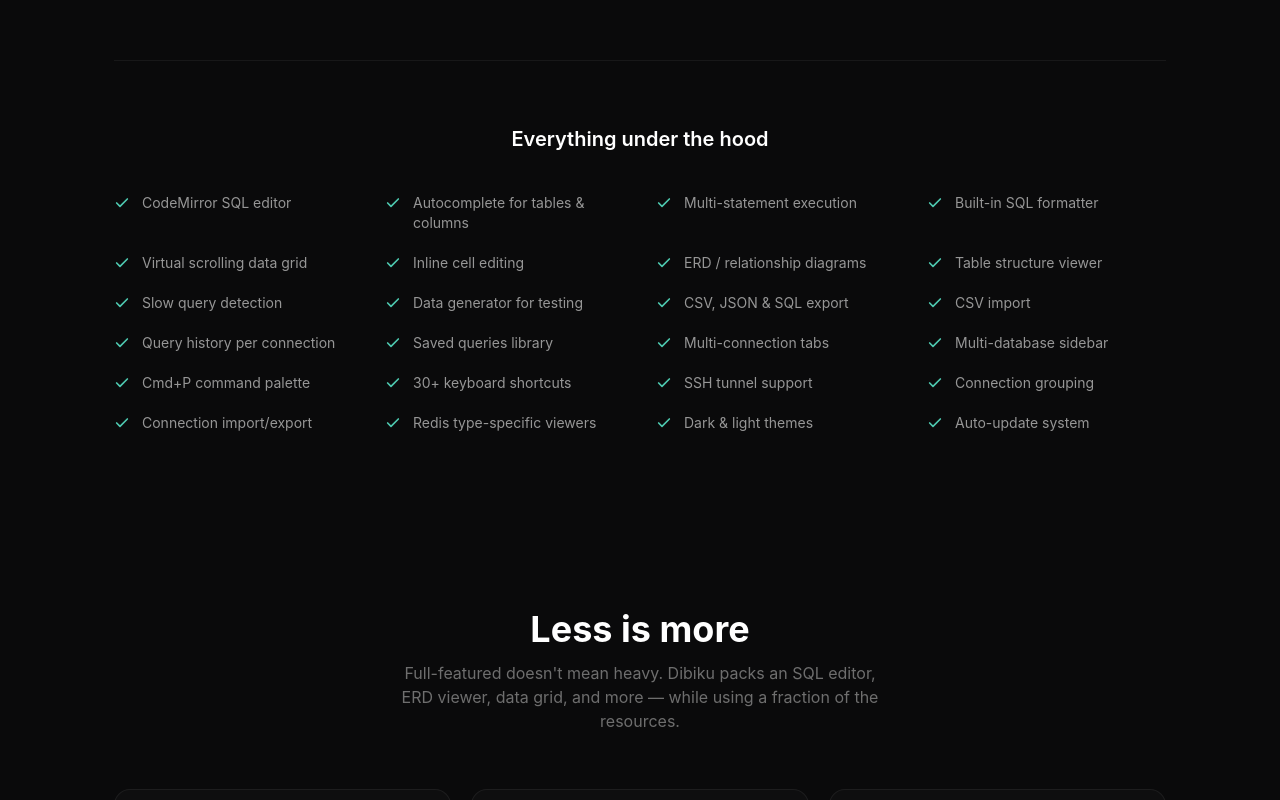
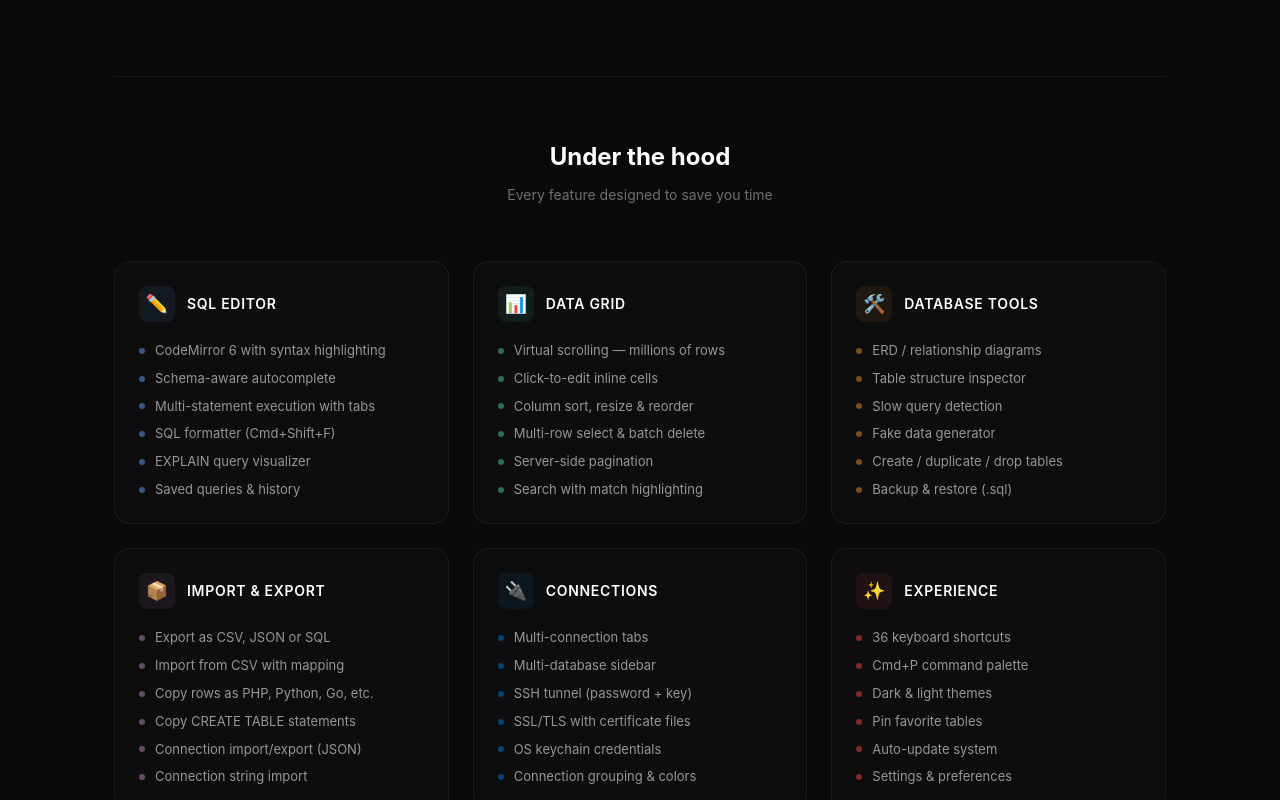
Before and after one commit to GetDibiku/dibiku-web, a Nuxt app: page / in a window 1280 px wide. Shown: the part 2920-3720 px from the top of the page. Built offline with nearby package versions, Linux system fonts and the light colour scheme.

Commit message:
Update features

```diff
--- a/app/components/landing/Features.vue
+++ b/app/components/landing/Features.vue
@@ -92,15 +92,41 @@
       </div>
     </div>
 
-    <!-- Detailed features grid -->
-    <div class="mt-16 pt-16 border-t border-white/[0.06]">
-      <h3 class="text-xl font-semibold text-white text-center mb-10">Everything under the hood</h3>
-      <div class="grid sm:grid-cols-2 lg:grid-cols-4 gap-x-8 gap-y-5">
-        <div v-for="item in DETAIL_FEATURES" :key="item" class="flex items-start gap-3">
-          <svg class="w-4 h-4 mt-0.5 shrink-0 text-[var(--color-success)]" viewBox="0 0 24 24" fill="none" stroke="currentColor" stroke-width="2.5" stroke-linecap="round" stroke-linejoin="round">
-            <polyline points="20 6 9 17 4 12" />
-          </svg>
-          <span class="text-sm text-[var(--color-text-muted)]">{{ item }}</span>
+    <!-- Detailed features - categorized cards -->
+    <div class="mt-20 pt-16 border-t border-white/[0.06]">
+      <div class="text-center mb-14">
+        <h3 class="text-2xl font-bold text-white mb-3">Under the hood</h3>
+        <p class="text-sm text-[var(--color-text-dim)] max-w-[400px] mx-auto">Every feature designed to save you time</p>
+      </div>
+
+      <div class="grid sm:grid-cols-2 lg:grid-cols-3 gap-6">
+        <div
+          v-for="category in DETAIL_CATEGORIES"
+          :key="category.title"
+          class="rounded-2xl border border-white/[0.06] bg-white/[0.015] p-6 hover:border-white/[0.1] transition-all duration-300"
+        >
+          <!-- Category header -->
+          <div class="flex items-center gap-3 mb-5">
+            <div
+              class="w-9 h-9 rounded-lg flex items-center justify-center text-lg"
+              :style="{ background: category.color + '15' }"
+            >
+              <span>{{ category.emoji }}</span>
+            </div>
+            <h4 class="text-sm font-semibold text-white uppercase tracking-wider">{{ category.title }}</h4>
+          </div>
+
+          <!-- Feature items -->
+          <div class="space-y-2.5">
+            <div
+              v-for="item in category.items"
+              :key="item"
+              class="flex items-center gap-2.5"
+            >
+              <div class="w-1.5 h-1.5 rounded-full shrink-0" :style="{ background: category.color + '80' }" />
+              <span class="text-[13px] text-[var(--color-text-muted)] leading-snug">{{ item }}</span>
+            </div>
+          </div>
         </div>
       </div>
     </div>
@@ -111,31 +137,85 @@
 import { FEATURES } from '~/config/landing'
 import FeatureIcon from './FeatureIcon.vue'
 
-const DETAIL_FEATURES = [
-  'CodeMirror SQL editor',
-  'Autocomplete for tables & columns',
-  'Multi-statement execution',
-  'Built-in SQL formatter',
-  'Virtual scrolling data grid',
-  'Inline cell editing',
+const DETAIL_CATEGORIES = [
+  {
+    title: 'SQL Editor',
+    emoji: '✏️',
+    color: '#60a5fa',
+    items: [
+      'CodeMirror 6 with syntax highlighting',
+      'Schema-aware autocomplete',
+      'Multi-statement execution with tabs',
+      'SQL formatter (Cmd+Shift+F)',
+      'EXPLAIN query visualizer',
+      'Saved queries & history',
+    ],
+  },
+  {
+    title: 'Data Grid',
+    emoji: '📊',
+    color: '#4ec9b0',
+    items: [
+      'Virtual scrolling — millions of rows',
+      'Click-to-edit inline cells',
+      'Column sort, resize & reorder',
+      'Multi-row select & batch delete',
+      'Server-side pagination',
+      'Search with match highlighting',
+    ],
+  },
+  {
+    title: 'Database Tools',
+    emoji: '🛠️',
+    color: '#e6922e',
+    items: [
       'ERD / relationship diagrams',
-  'Table structure viewer',
+      'Table structure inspector',
       'Slow query detection',
-  'Data generator for testing',
-  'CSV, JSON & SQL export',
-  'CSV import',
-  'Query history per connection',
-  'Saved queries library',
+      'Fake data generator',
+      'Create / duplicate / drop tables',
+      'Backup & restore (.sql)',
+    ],
+  },
+  {
+    title: 'Import & Export',
+    emoji: '📦',
+    color: '#c586c0',
+    items: [
+      'Export as CSV, JSON or SQL',
+      'Import from CSV with mapping',
+      'Copy rows as PHP, Python, Go, etc.',
+      'Copy CREATE TABLE statements',
+      'Connection import/export (JSON)',
+      'Connection string import',
+    ],
+  },
+  {
+    title: 'Connections',
+    emoji: '🔌',
+    color: '#0078d4',
+    items: [
       'Multi-connection tabs',
       'Multi-database sidebar',
+      'SSH tunnel (password + key)',
+      'SSL/TLS with certificate files',
+      'OS keychain credentials',
+      'Connection grouping & colors',
+    ],
+  },
+  {
+    title: 'Experience',
+    emoji: '✨',
+    color: '#f44747',
+    items: [
+      '36 keyboard shortcuts',
       'Cmd+P command palette',
-  '30+ keyboard shortcuts',
-  'SSH tunnel support',
-  'Connection grouping',
-  'Connection import/export',
-  'Redis type-specific viewers',
       'Dark & light themes',
+      'Pin favorite tables',
       'Auto-update system',
+      'Settings & preferences',
+    ],
+  },
 ]
 </script>
 
```
Lines whose indentation alone changed are shown as unchanged.
